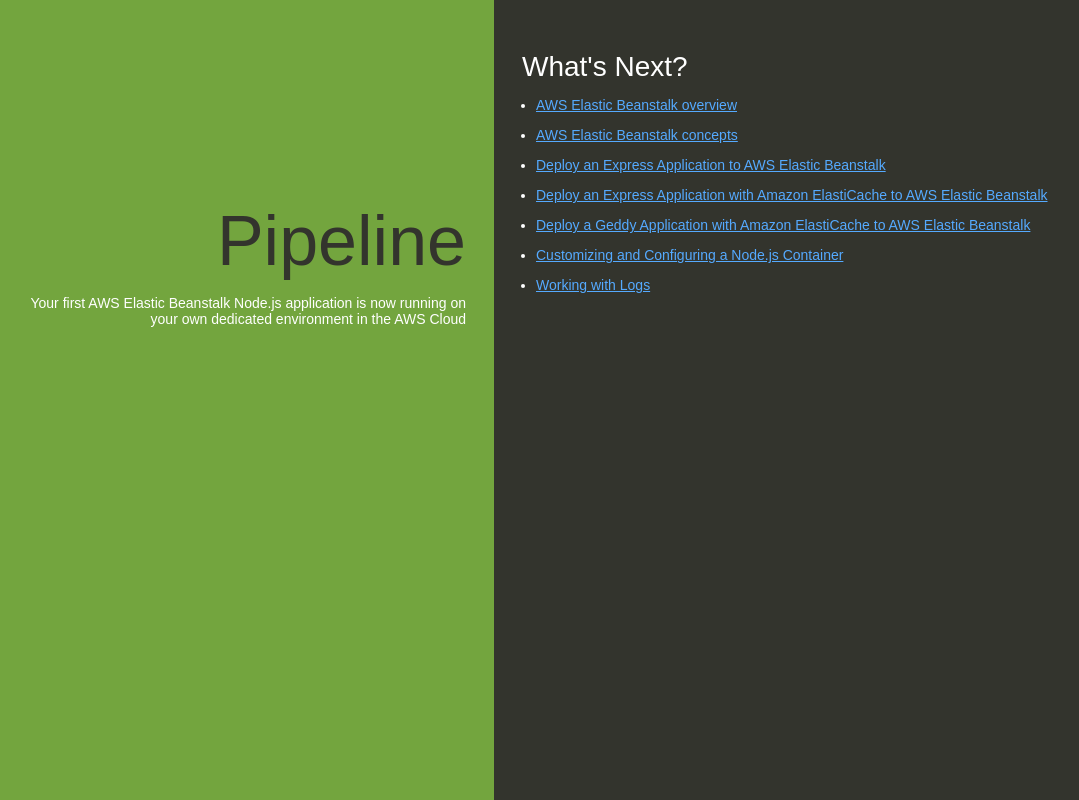
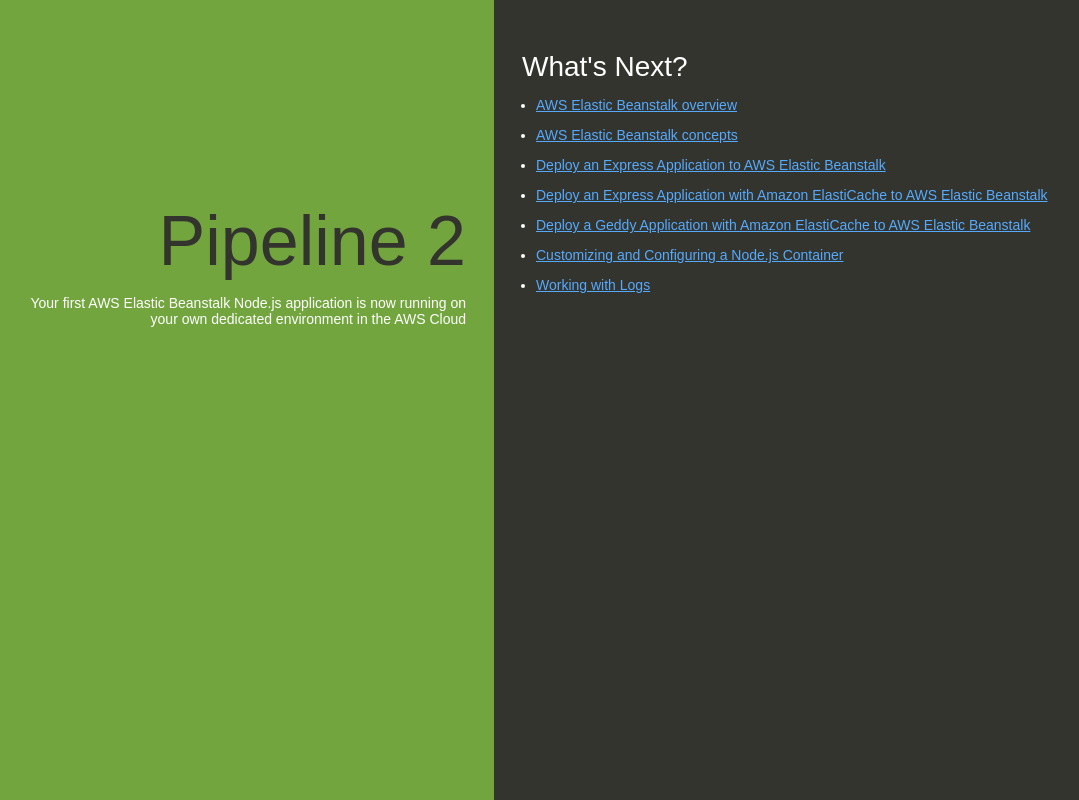
Before and after one commit to SagarTaralkar/demopipeline, a website: page index.html in a window 1280 px wide. Shown: the whole page, without its empty margins (146-1225 px from the left). Drawn offline with Linux system fonts and the light colour scheme.

Commit message:
Commit 2

```diff
--- a/index.html
+++ b/index.html
@@ -74,7 +74,7 @@
   </head>
   <body>
     <div class="textColumn">
-      <h1>Pipeline</h1>
+      <h1>Pipeline 2</h1>
       <p>Your first AWS Elastic Beanstalk Node.js application is now running on your own dedicated environment in the AWS Cloud</p>
     </div>
     <div class="linksColumn">
```
